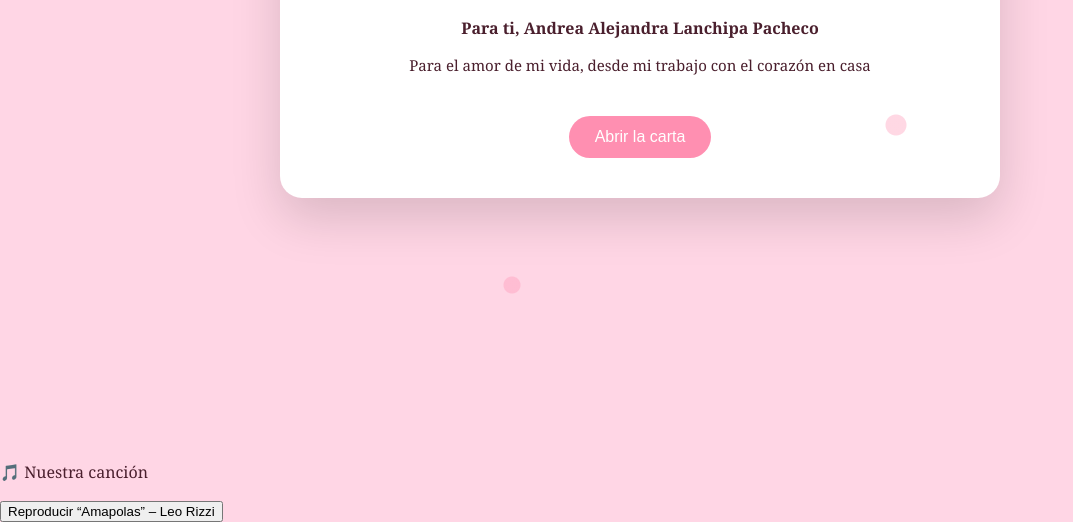
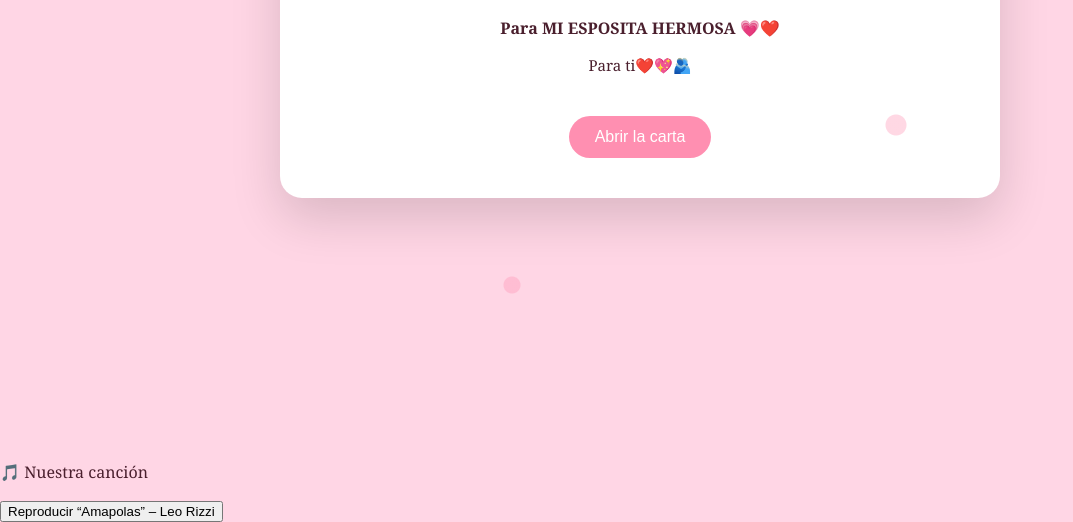
Before and after one commit to lexuriybell41726/carta-para-my-lovee, a plain HTML site: page index.html in a window 1280 px wide. Shown: the part 355-877 px from the top of the page, without its empty margins (0-1073 px from the left). Drawn offline with Linux system fonts and the light colour scheme.

Commit message:
Actualizar index.html

```diff
--- a/index.html
+++ b/index.html
@@ -74,8 +74,8 @@ body{
     <div id="envelope">
       <h1>Para el amor de mi vida</h1>
       <div class="sub">Feliz aniversario, mi amor ❤️</div>
-      <p style="margin-top:20px;font-weight:600">Para ti, Andrea Alejandra Lanchipa Pacheco</p>
-      <p style="font-size:15px">Para el amor de mi vida, desde mi trabajo con el corazón en casa</p>
+      <p style="margin-top:20px;font-weight:600">Para MI ESPOSITA HERMOSA 💗❤️</p>
+      <p style="font-size:15px">Para ti❤️💖🫂</p>
       <button class="min-btn" onclick="openLetter()">Abrir la carta</button>
     </div><!-- CARTA -->
 <div id="paper">
```
